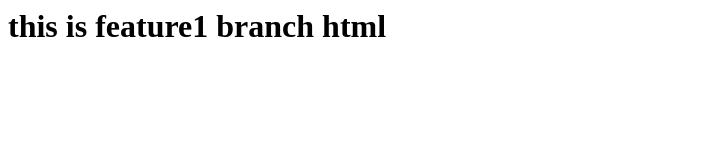
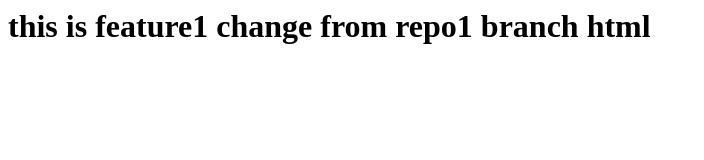
Before and after one commit to vujjanappa/vijju-gitRepo, a plain HTML site: page index.html in a window 1280 px wide. Shown: the whole page, without its empty margins (0-704 px from the left). Drawn offline with Linux system fonts and the light colour scheme.

Commit message:
repo1 commit

```diff
--- a/index.html
+++ b/index.html
@@ -1,3 +1,3 @@
 <html>
-<h1>this is feature1 branch html</ht>
+<h1>this is feature1 change from repo1 branch html</ht>
 </html>
```
